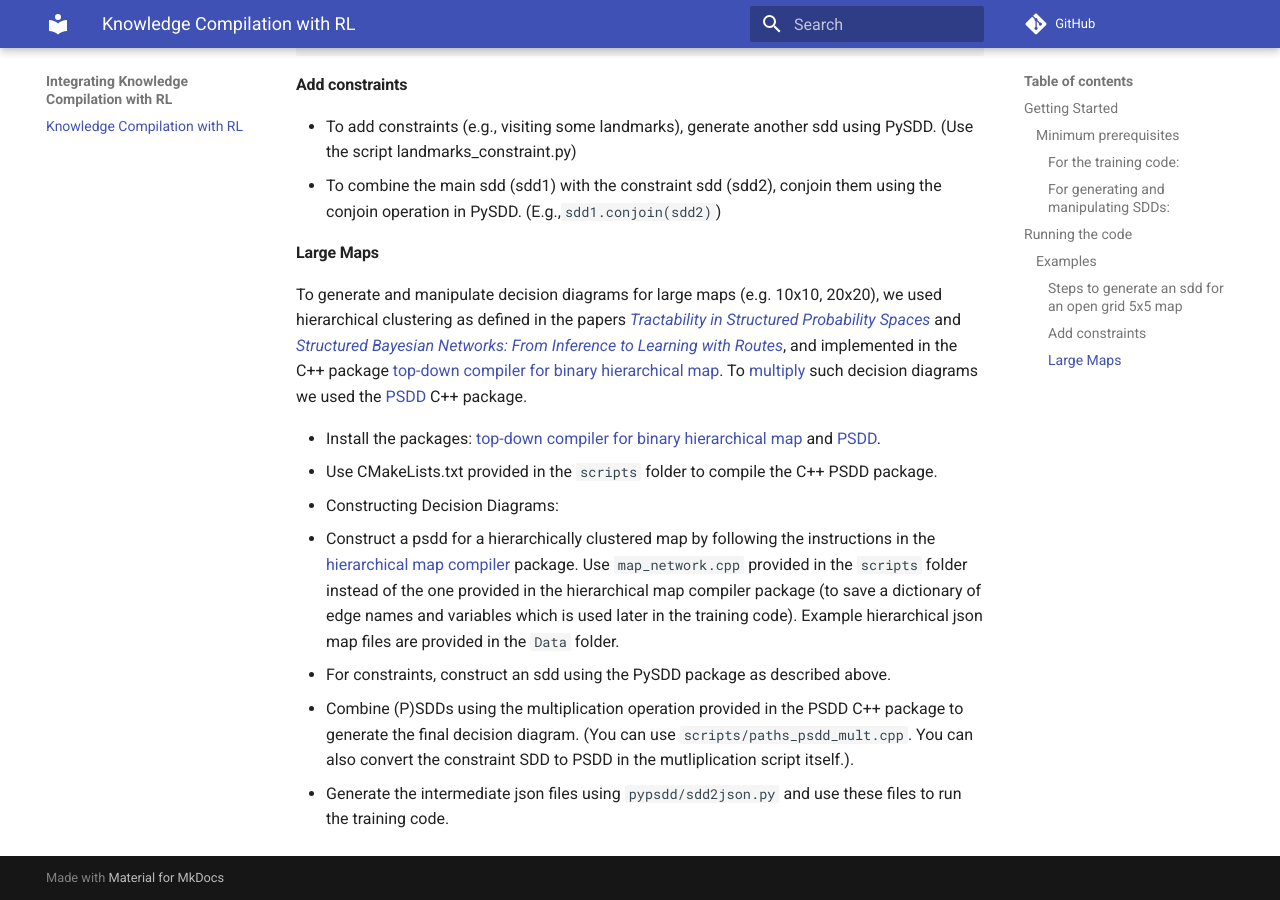
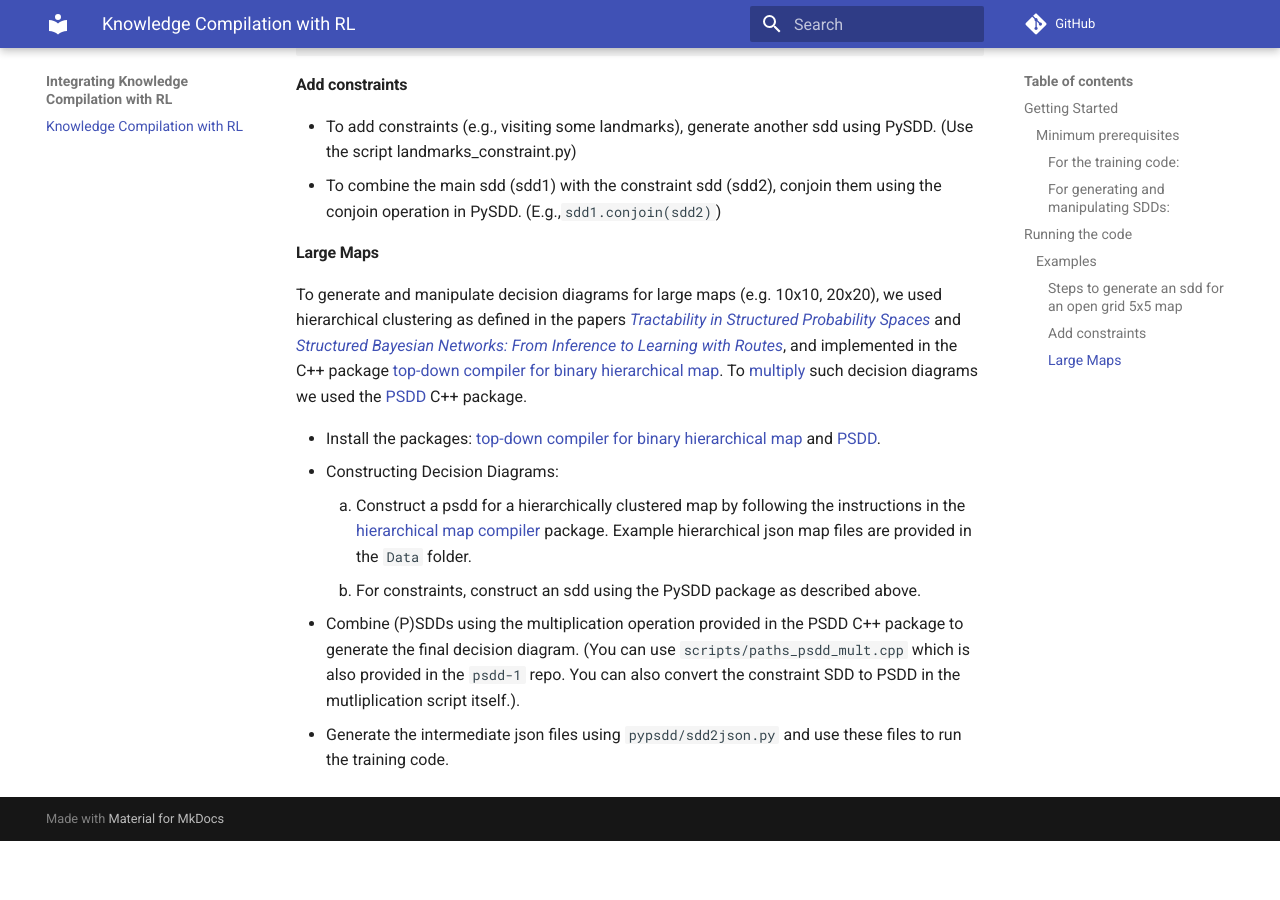
Before and after one commit to kushagra06/KCRL-Docs, an MkDocs documentation site: the page built from docs/index.md, in a window 1280 px wide and 900 px high, scrolled down 1692 px. Built offline with MkDocs 1.6.1 and Material for MkDocs 9.7.7, drawn with Linux system fonts in a browser that asks for light colours; comment, search, counter and statistics services are not loaded; after the commit the page ends 2533 px from its top, so only the background shows below that.

Commit message:
Update index.md

```diff
--- a/docs/index.md
+++ b/docs/index.md
@@ -61,12 +61,11 @@
 
 #### Large Maps
 
-To generate and manipulate decision diagrams for large maps (e.g. 10x10, 20x20), we used hierarchical clustering as defined in the papers [*Tractability in Structured Probability Spaces*](https://proceedings.neurips.cc/paper/2017/file/deb54ffb41e085fd7f69a75b6359c989-Paper.pdf) and [*Structured Bayesian Networks: From Inference to Learning with Routes*](https://ojs.aaai.org//index.php/AAAI/article/view/4796), and implemented in the C++ package [top-down compiler for binary hierarchical map](https://github.com/hahaXD/hierarchical_map_compiler). To [multiply](https://proceedings.neurips.cc/paper/2016/file/5a7f963e5e0504740c3a6b10bb6d4fa5-Paper.pdf) such decision diagrams we used the [PSDD](https://github.com/hahaXD/psdd) C++ package.
+To generate and manipulate decision diagrams for large maps (e.g. 10x10, 20x20), we used hierarchical clustering as defined in the papers [*Tractability in Structured Probability Spaces*](https://proceedings.neurips.cc/paper/2017/file/deb54ffb41e085fd7f69a75b6359c989-Paper.pdf) and [*Structured Bayesian Networks: From Inference to Learning with Routes*](https://ojs.aaai.org//index.php/AAAI/article/view/4796), and implemented in the C++ package [top-down compiler for binary hierarchical map](https://github.com/rlr-smu/hierarchical_map_compiler). To [multiply](https://proceedings.neurips.cc/paper/2016/file/5a7f963e5e0504740c3a6b10bb6d4fa5-Paper.pdf) such decision diagrams we used the [PSDD](https://github.com/rlr-smu/psdd-1) C++ package.
 
-* Install the packages: [top-down compiler for binary hierarchical map](https://github.com/hahaXD/hierarchical_map_compiler) and [PSDD](https://github.com/hahaXD/psdd).
-  - Use CMakeLists.txt provided in the `scripts` folder to compile the C++ PSDD package.
+* Install the packages: [top-down compiler for binary hierarchical map](https://github.com/rlr-smu/hierarchical_map_compiler) and [PSDD](https://github.com/rlr-smu/psdd-1).
 * Constructing Decision Diagrams:
-  - Construct a psdd for a hierarchically clustered map by following the instructions in the [hierarchical map compiler](https://github.com/hahaXD/hierarchical_map_compiler) package. Use `map_network.cpp` provided in the `scripts` folder instead of the one provided in the hierarchical map compiler package (to save a dictionary of edge names and variables which is used later in the training code). Example hierarchical json map files are provided in the `Data` folder.
-   - For constraints, construct an sdd using the PySDD package as described above.
-* Combine (P)SDDs using the multiplication operation provided in the PSDD C++ package to generate the final decision diagram. (You can use `scripts/paths_psdd_mult.cpp`. You can also convert the constraint SDD to PSDD in the mutliplication script itself.).
+    1. Construct a psdd for a hierarchically clustered map by following the instructions in the [hierarchical map compiler](https://github.com/hahaXD/hierarchical_map_compiler) package. Example hierarchical json map files are provided in the `Data` folder.
+    2. For constraints, construct an sdd using the PySDD package as described above.
+* Combine (P)SDDs using the multiplication operation provided in the PSDD C++ package to generate the final decision diagram. (You can use `scripts/paths_psdd_mult.cpp` which is also provided in the `psdd-1` repo. You can also convert the constraint SDD to PSDD in the mutliplication script itself.).
 * Generate the intermediate json files using `pypsdd/sdd2json.py` and use these files to run the training code.
```
